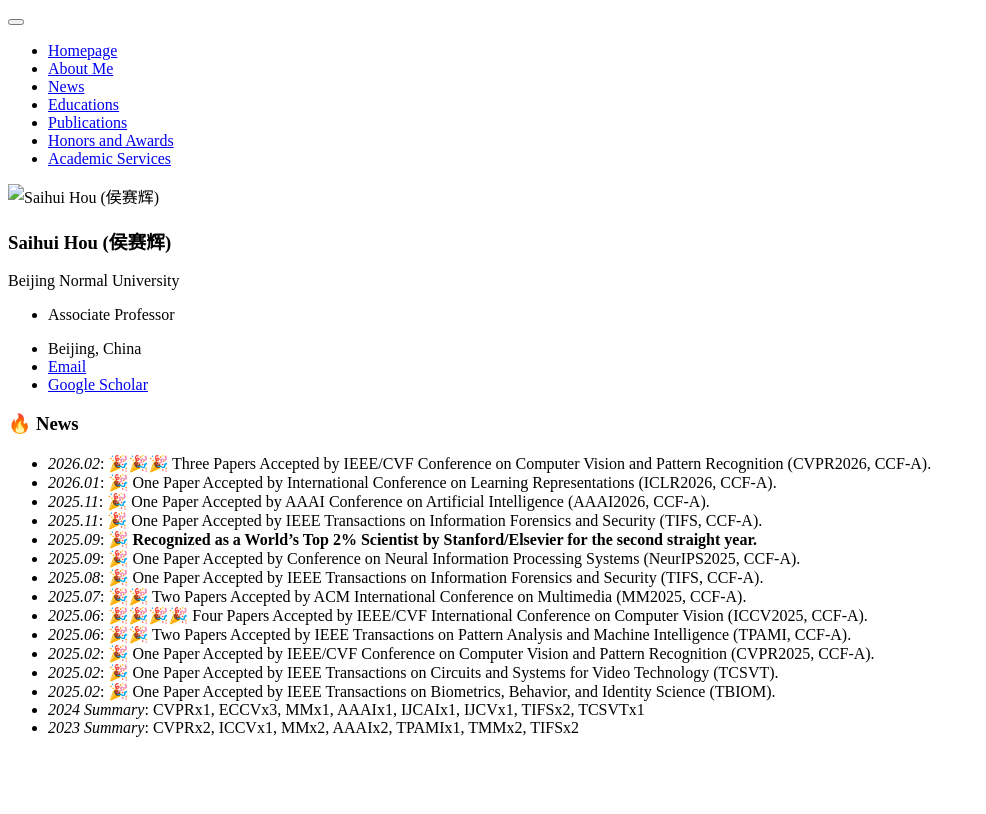
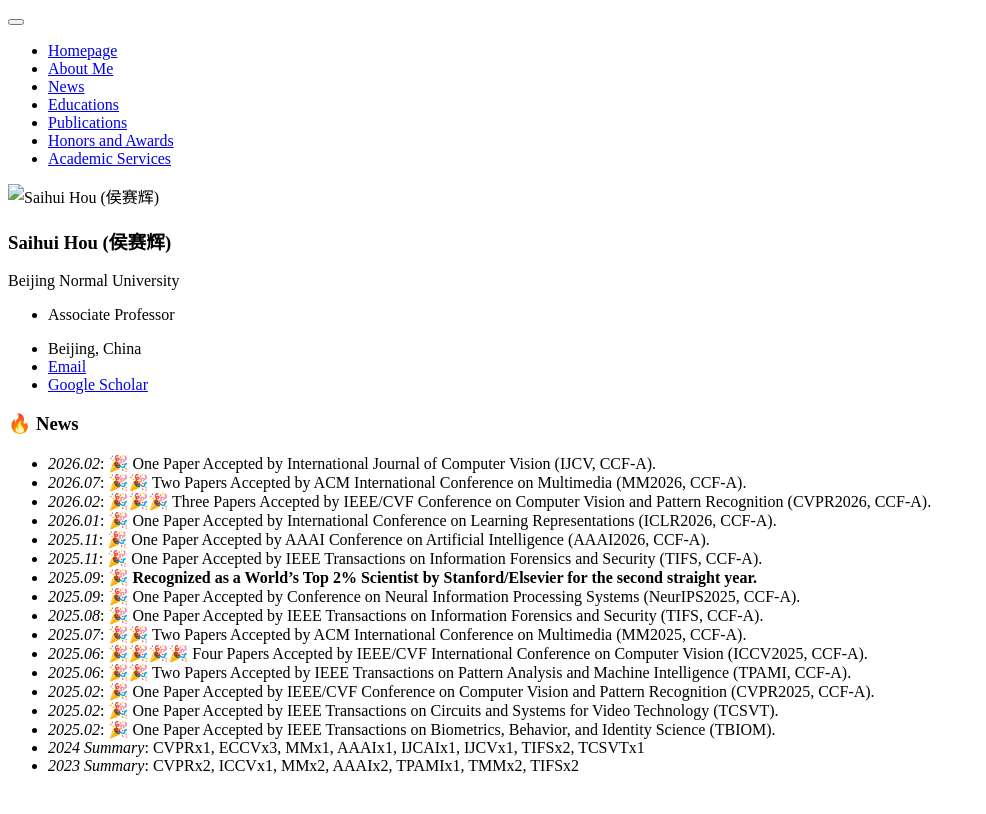
Before and after one commit to hshustc/hshustc.github.io, a Jekyll site: the page built from _pages/includes/2-news.md, in a window 1280 px wide. Shown: the top 814 px of the page, without its empty margins (0-986 px from the left). Built offline with Jekyll 4.4.1, drawn with Linux system fonts in a browser that asks for light colours; our own code applies the rules of GitHub Pages for plain Markdown files.

Commit message:
Update News

```diff
--- a/_pages/includes/2-news.md
+++ b/_pages/includes/2-news.md
@@ -1,4 +1,6 @@
 # 🔥 News
+- *2026.02*: 🎉 One Paper Accepted by International Journal of Computer Vision (IJCV, CCF-A).
+- *2026.07*: 🎉🎉 Two Papers Accepted by ACM International Conference on Multimedia (MM2026, CCF-A).
 - *2026.02*: 🎉🎉🎉 Three Papers Accepted by IEEE/CVF Conference on Computer Vision and Pattern Recognition (CVPR2026, CCF-A).
 - *2026.01*: 🎉 One Paper Accepted by International Conference on Learning Representations (ICLR2026, CCF-A).
 - *2025.11*: 🎉 One Paper Accepted by AAAI Conference on Artificial Intelligence (AAAI2026, CCF-A).
```
